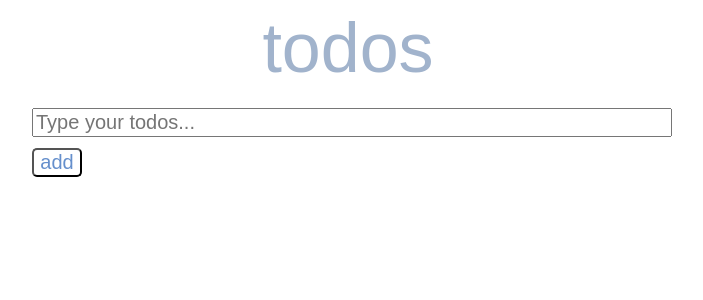
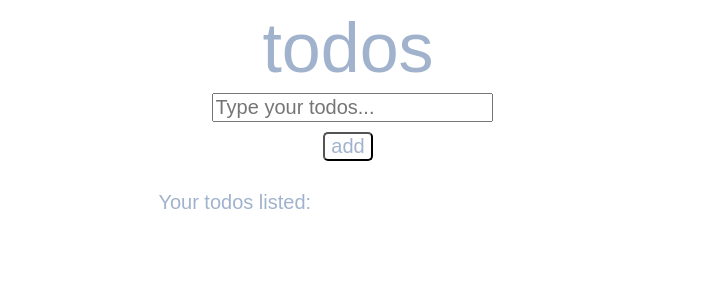
Before and after one commit to ckaia/create-react-app, a React (Create React App) app: page / in a window 1280 px wide. Shown: the top 300 px of the page, without its empty margins (292-995 px from the left). Built offline with nearby package versions, Linux system fonts and the light colour scheme; the HTML template or start-up script is replaced by a standard one.

Commit message:
Updated button text colors, list width and added title in list

```diff
--- a/src/App.js
+++ b/src/App.js
@@ -196,14 +196,14 @@ class App extends Component {
         )}
         <Button
           clickData={item}
-          color='rgb(101, 143, 204)'
+          color='rgb(161, 179, 204)'
           onClick={() => this.removeTask(index)}
           text='x'
           type='submit'
         />
         <Button
           clickData={item}
-          color='rgb(101, 143, 204)'
+          color='rgb(161, 179, 204)'
           onClick={() => this.completeTask(index)}
           text='✓'
           type='submit'
@@ -228,9 +228,10 @@ class App extends Component {
             onClick={this.addTaskOnClick}
             text='add'
             type='submit'
-            color='rgb(101, 143, 204)'
+            color='rgb(161, 179, 204)'
           />
           <TaskList>
+            <Title>Your todos listed:</Title>
             <List items={listItems} />
           </TaskList>
         </Body>
@@ -257,30 +258,30 @@ const Body = styled.div`
   display: flex;
   flex-direction: column;
   justify-content: flex-start;
-  align-items: flex-start;
-  width: 50%;
+  align-items: center;
+  width: 30%;
 `;
 
 const Add = styled.form`
-  font-family: Arial;
-  font-size: 40px;
   margin-bottom: 10px;
+`;
+
+const TaskList = styled.div`
+  margin-top: 20px;
   width: 100%;
 `;
 
-const TaskList = styled.div`
-  display: flex;
-  flex-direction: column;
-  justify-content: flex-start;
-  align-items: flex-start;
+const Title = styled.div`
   margin-top: 10px;
-  width: 100%;
+  font-size: 20px;
+  font-family: Arial;
+  color: rgb(161, 179, 204);
 `;
 
 const TaskItem = styled.li`
   display: flex;
   flex-direction: row;
-  justify-content: flex-end;
+  justify-content: flex-start;
   align-items: center;
   width: 100%;
   border: 1px solid rgb(220, 220, 220);
```
